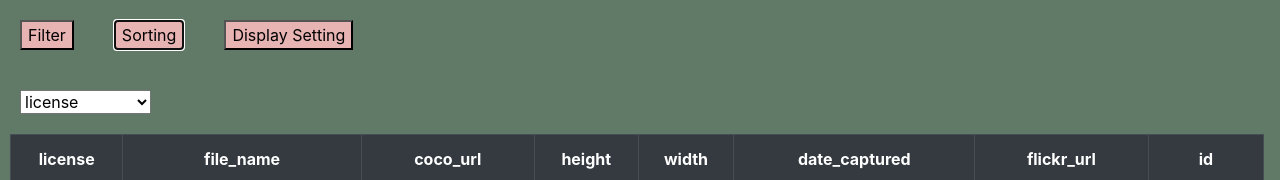
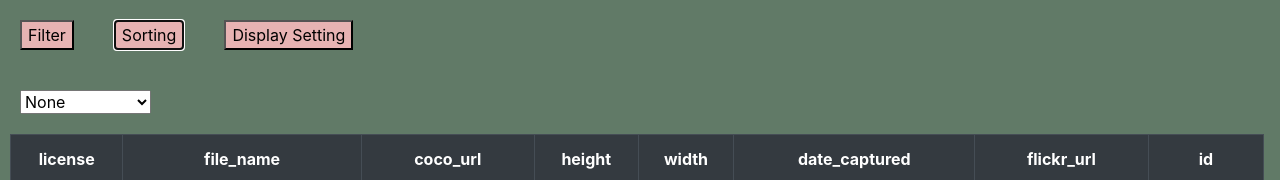
Before and after one commit to abhishek-dpai/ledo, a React (Create React App) app: page / in a window 1280 px wide. Both pictures are taken after a click on the button "Sorting". Shown: the top 180 px of the page. Built offline with nearby package versions, Linux system fonts and the light colour scheme.

Commit message:
fixed sorting

```diff
--- a/src/App.css
+++ b/src/App.css
@@ -33,6 +33,7 @@
   margin: 20px;
 }
 .sorting-input {
+  position: relative;
   margin: 20px;
   color: black;
   background-color: rgb(128, 128, 120);
@@ -45,6 +46,7 @@
 }
 
 .filter-input {
+  position: relative;
   margin: 20px;
   color: black;
   background-color: rgb(128, 128, 120);
@@ -55,3 +57,9 @@
   height: 250px;
   width: 250px;
 }
+.input-close-button {
+  position: absolute;
+  right: 5px;
+  top: 5px;
+  color: red;
+}
--- a/src/App.js
+++ b/src/App.js
@@ -17,3 +17,5 @@ export default App;
 
 // table UI styles dribble for styles
 // airBNB standard for eslint
+
+// react  context to pass
--- a/src/components/Filter.js
+++ b/src/components/Filter.js
@@ -15,6 +15,7 @@ function Filter(props) {
   return (
     <div className="filter-choice">
       <select value={filter} onChange={(e) => handleFilterChange(e)}>
+        <option value="none">None</option>;
         {attributesName.map((attribute) => {
           return <option value={attribute}>{attribute}</option>;
         })}
--- a/src/components/FilterInput.js
+++ b/src/components/FilterInput.js
@@ -14,7 +14,7 @@ function FilterInput(props) {
     console.log("in FilterInput useEffect filterchoice=", filterChoice);
     console.log(("filter=", filter));
     console.log("value=", value);
-    if (filterChoice !== "null" && value !== "none")
+    if (filterChoice !== "null" && value !== "0")
       performFiltering(filter, filterChoice, value);
   }, [filter, filterChoice, value]);
   return (
@@ -35,6 +35,7 @@ function FilterInput(props) {
       </select>
       <input type="text" value={value} onChange={handleInputValue}></input>
       <input type="submit" value="Submit" />
+      <button className="input-close-button">X</button>
     </form>
   );
 }
--- a/src/components/Sorting.js
+++ b/src/components/Sorting.js
@@ -22,11 +22,12 @@ function Sorting(props) {
     console.log("in useEffect ofsorting sortingChoice=", sortingChoice);
     if (sortingChoice !== "none")
       performSorting(sortingAttribute, sortingChoice);
-  }, [sortingChoice, sortingAttribute, performSorting]);
+  }, [sortingChoice, sortingAttribute]);
 
   return (
     <div className="sorting">
       <select value={sortingAttribute} onChange={(e) => handleSortingChange(e)}>
+        <option value="none">None</option>;
         {attributesName.map((attribute) => {
           return (
             <option
--- a/src/components/SortingInput.js
+++ b/src/components/SortingInput.js
@@ -1,11 +1,15 @@
 import React, { useEffect, useState } from "react";
-import PropTypes from "prop-types";
+import PropTypes, { func } from "prop-types";
 
 function SortingInput(props) {
   const [sortingChoice, setSortingChoice] = useState("none");
   const { sortingAttribute, handleSortingSequence } = props;
+
   function handleSortingChoiceChange(e) {
     setSortingChoice(e.target.value);
+  }
+  function handleSubmit(e) {
+    e.preventDefault();
   }
   useEffect(() => {
     handleSortingSequence(sortingChoice);
@@ -22,6 +26,7 @@ function SortingInput(props) {
         <option value="descending">Descending</option>
       </select>
       <input type="submit" value="Submit" />
+      <button className="input-close-button">X</button>
     </form>
   );
 }
--- a/src/components/Table.js
+++ b/src/components/Table.js
@@ -41,8 +41,8 @@ function Table() {
     setCurrentPage(page);
   }
   const pageImages = paginate(outputImages, currentPage, pageSize);
-  const performSorting = useCallback(
-    (sortingAttribute, sortingChoice) => {
+
+  function performSorting(sortingAttribute, sortingChoice) {
     const tempArray = [...Array.from(images.values())];
     console.log("tempArray=", tempArray);
     console.log("outputImages=", outputImages);
@@ -51,29 +51,18 @@ function Table() {
     console.log("images=", images);
     if (sortingChoice === "ascending")
       setOutputImages(
-          tempArray.sort((a, b) => a.sortingAttribute - b.sortingAttribute)
+        tempArray.sort((a, b) =>
+          a[sortingAttribute] < b[sortingAttribute] === true ? -1 : 1
+        )
       );
     else
       setOutputImages(
-          tempArray.sort((a, b) => b.sortingAttribute - a.sortingAttribute)
+        tempArray.sort((a, b) => b[sortingAttribute] - a[sortingAttribute])
       );
+    console.log("tempArray after soring=", tempArray);
+
     console.log("after sorting sortedImages=", outputImages);
-    },
-    [setOutputImages, images, outputImages]
-  );
-  // function performSorting(sortingAttribute, sortingChoice) {
-  //   const tempArray = [...Array.from(images.values())];
-  //   console.log("tempArray=", tempArray);
-  //   console.log("outputImages=", outputImages);
-  //   console.log("sortingAttribute=", sortingAttribute);
-  //   console.log("sortingChoice=", sortingChoice);
-  //   console.log("images=", images);
-  //   setOutputImages(
-  //     tempArray.sort((a, b) => a.sortingAttribute - b.sortingAttribute)
-  //   );
-
-  //   console.log("after sorting sortedImages=", outputImages);
-  // }
+  }
 
   const performFiltering = (filter, filterChoice, value) => {
     console.log("in Table filterchoice=", filterChoice);
@@ -89,9 +78,6 @@ function Table() {
     );
   };
   console.log("before return outputImages=", outputImages);
-  useEffect(() => {
-    if (tempArray.length !== 0) setOutputImages(tempArray);
-  }, [tempArray, setOutputImages]);
   return (
     <>
       <div className="main-buttons">
```
Lines whose indentation alone changed are shown as unchanged.
